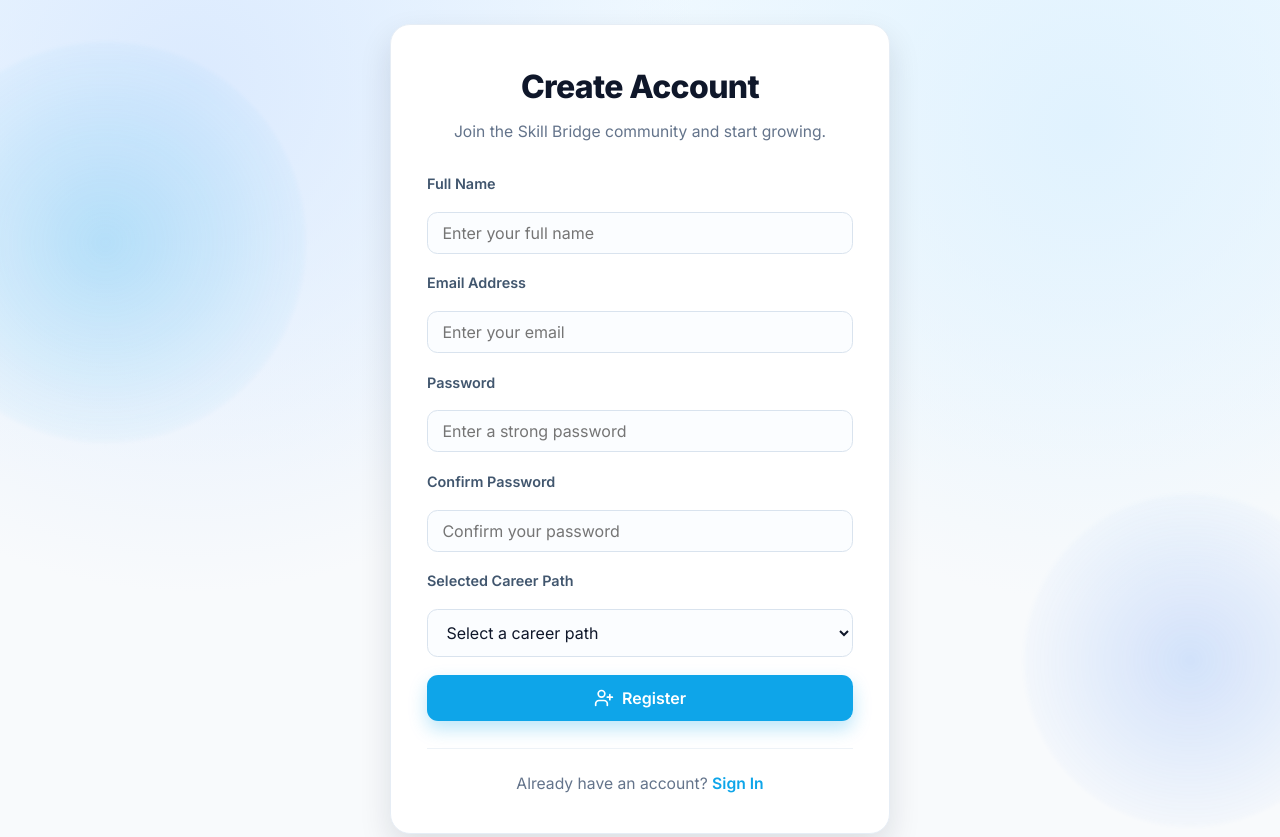
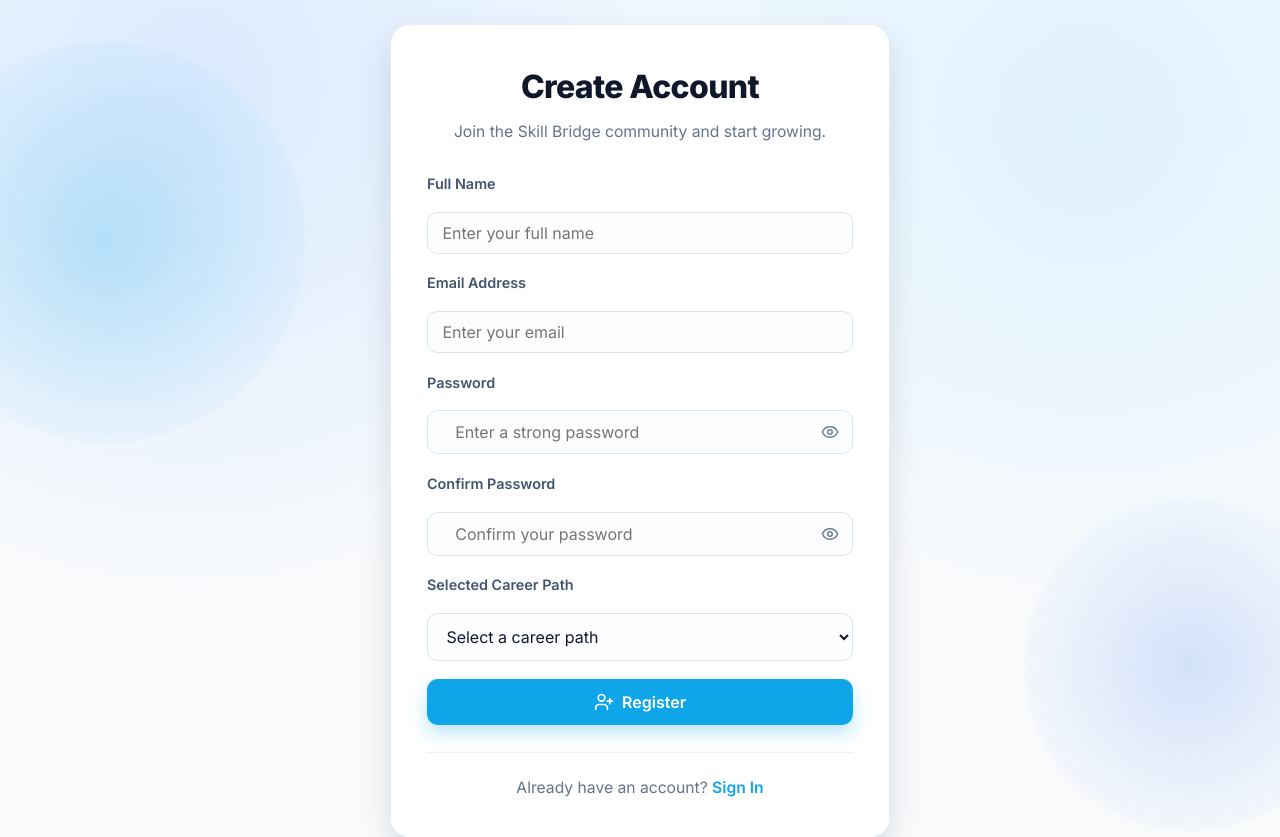
Before and after one commit to diludfernando/Prototype, a React (Vite) app in the folder Frontend/my-react-app/: page /register in a window 1280 px wide. Shown: the top 837 px of the page. Built offline with nearby package versions, Linux system fonts and the light colour scheme.

Commit message:
login page updated

```diff
--- a/Frontend/my-react-app/src/components/User_Management/Login.css
+++ b/Frontend/my-react-app/src/components/User_Management/Login.css
@@ -211,9 +211,22 @@
 }
 
 .input-wrap input {
+  width: 100%;
   border: none;
   background: transparent;
+  border-radius: 0;
+  outline: none;
+  box-shadow: none;
   padding: 0.82rem 0;
+}
+
+.login-form .input-wrap > input,
+.login-form .input-wrap > input:focus,
+.login-form .input-wrap > input:active {
+  border: none !important;
+  background: transparent !important;
+  box-shadow: none !important;
+  outline: none;
 }
 
 .input-wrap:focus-within {
@@ -235,6 +248,20 @@
   justify-content: center;
   cursor: pointer;
   padding: 0;
+}
+
+/* Hide browser-native password reveal controls so only the custom toggle is shown */
+.login-form input[type="password"]::-ms-reveal,
+.login-form input[type="password"]::-ms-clear {
+  display: none;
+}
+
+.login-form input[type="password"]::-webkit-credentials-auto-fill-button,
+.login-form input[type="password"]::-webkit-textfield-decoration-container {
+  visibility: hidden;
+  pointer-events: none;
+  position: absolute;
+  right: 0;
 }
 
 .form-group input:focus {
--- a/Frontend/my-react-app/src/components/User_Management/Register.css
+++ b/Frontend/my-react-app/src/components/User_Management/Register.css
@@ -135,6 +135,60 @@
   color: var(--color-text-main);
   background-color: #fbfdff;
   transition: border-color 0.2s, box-shadow 0.2s, background-color 0.2s;
+}
+
+.register-password-wrap {
+  display: flex;
+  align-items: center;
+  border: 1px solid #d9e3ee;
+  border-radius: 0.65rem;
+  background-color: #fbfdff;
+  padding: 0 0.8rem;
+  transition: border-color 0.2s, box-shadow 0.2s, background-color 0.2s;
+}
+
+.register-password-wrap > input {
+  border: none !important;
+  background: transparent !important;
+  box-shadow: none !important;
+  outline: none;
+  width: 100%;
+  padding: 0.86rem 0;
+}
+
+.register-password-wrap:focus-within {
+  border-color: var(--color-accent);
+  background: #fff;
+  box-shadow: 0 0 0 3px rgba(14, 165, 233, 0.1);
+}
+
+.register-password-toggle {
+  border: none;
+  background: transparent;
+  color: #6b7f95;
+  display: inline-flex;
+  align-items: center;
+  justify-content: center;
+  cursor: pointer;
+  padding: 0;
+}
+
+.register-password-toggle:hover {
+  color: #1f2937;
+}
+
+/* Hide browser-native password reveal controls to keep one consistent eye icon */
+.register-page input[type="password"]::-ms-reveal,
+.register-page input[type="password"]::-ms-clear {
+  display: none;
+}
+
+.register-page input[type="password"]::-webkit-credentials-auto-fill-button,
+.register-page input[type="password"]::-webkit-textfield-decoration-container {
+  visibility: hidden;
+  pointer-events: none;
+  position: absolute;
+  right: 0;
 }
 
 .register-page .form-select {
--- a/Frontend/my-react-app/src/components/User_Management/Register.jsx
+++ b/Frontend/my-react-app/src/components/User_Management/Register.jsx
@@ -1,6 +1,6 @@
 import React, { useState } from 'react';
 import { Link, useNavigate } from 'react-router-dom';
-import { UserPlus } from 'lucide-react';
+import { Eye, EyeOff, UserPlus } from 'lucide-react';
 import './Register.css';
 
 const getPasswordChecks = (password) => ({
@@ -51,6 +51,8 @@ const Register = () => {
   const [message, setMessage] = useState('');
   const [error, setError] = useState('');
   const [loading, setLoading] = useState(false);
+  const [showPassword, setShowPassword] = useState(false);
+  const [showConfirmPassword, setShowConfirmPassword] = useState(false);
   const currentPasswordChecks = getPasswordChecks(formData.password);
   const passwordStrength = getPasswordStrength(formData.password, currentPasswordChecks);
 
@@ -169,14 +171,24 @@ const Register = () => {
 
           <div className="form-group">
             <label htmlFor="password">Password</label>
+            <div className="register-password-wrap">
               <input
-              type="password"
+                type={showPassword ? 'text' : 'password'}
                 id="password"
                 placeholder="Enter a strong password"
                 value={formData.password}
                 onChange={handleChange}
                 required
               />
+              <button
+                type="button"
+                className="register-password-toggle"
+                onClick={() => setShowPassword((prev) => !prev)}
+                aria-label={showPassword ? 'Hide password' : 'Show password'}
+              >
+                {showPassword ? <EyeOff size={18} /> : <Eye size={18} />}
+              </button>
+            </div>
             {formData.password.length > 0 && (
                 <div className="password-requirements" aria-live="polite">
                   <div className="password-strength-row">
@@ -203,14 +215,24 @@ const Register = () => {
 
           <div className="form-group">
             <label htmlFor="confirmPassword">Confirm Password</label>
+            <div className="register-password-wrap">
               <input
-              type="password"
+                type={showConfirmPassword ? 'text' : 'password'}
                 id="confirmPassword"
                 placeholder="Confirm your password"
                 value={formData.confirmPassword}
                 onChange={handleChange}
                 required
               />
+              <button
+                type="button"
+                className="register-password-toggle"
+                onClick={() => setShowConfirmPassword((prev) => !prev)}
+                aria-label={showConfirmPassword ? 'Hide confirm password' : 'Show confirm password'}
+              >
+                {showConfirmPassword ? <EyeOff size={18} /> : <Eye size={18} />}
+              </button>
+            </div>
           </div>
 
           <div className="form-group">
```
Lines whose indentation alone changed are shown as unchanged.
